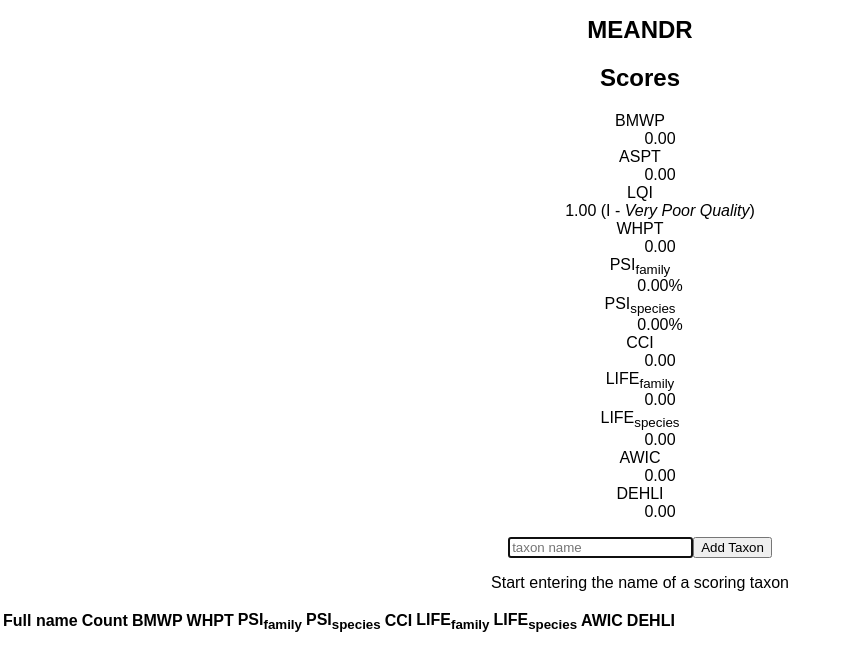
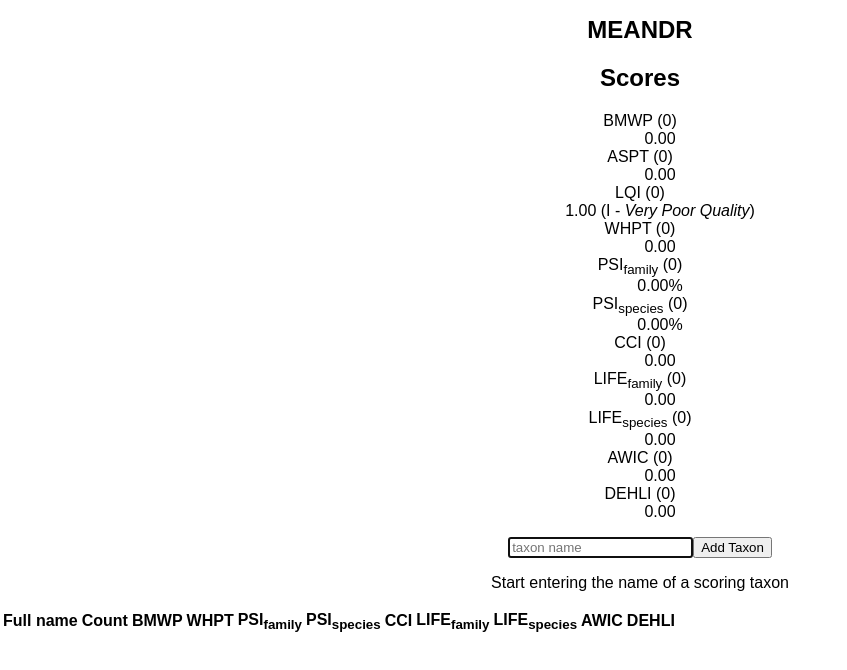
Before and after one commit to valravn-tech/meandr, a React (Create React App) app: page / in a window 1280 px wide. Shown: the top 670 px of the page, without its empty margins (0-847 px from the left). Built offline with nearby package versions, Linux system fonts and the light colour scheme; the HTML template or start-up script is replaced by a standard one.

Commit message:
Fix: prevent double-counting taxa (BMWP/WHPT)

```diff
--- a/src/TaxaForm.tsx
+++ b/src/TaxaForm.tsx
@@ -104,6 +104,7 @@ interface FoundTaxon {
 const TaxonFound: React.SFC<{taxon: FoundTaxon, addToCount: (add:number) => void  }> = (props) => {
     const dec = (e:React.MouseEvent<HTMLButtonElement, MouseEvent>) => { props.addToCount(-1) }
     const inc = (e:React.MouseEvent<HTMLButtonElement, MouseEvent>) => { props.addToCount( 1) }
+
     const bmwp    = scoresBmwp.get(taxonKeyName(props.taxon.code));
     const whpt    = calcSingleWhpt       (props.taxon);
     const psiFam  = calcSinglePsiFamily  (props.taxon);
@@ -113,6 +114,7 @@ const TaxonFound: React.SFC<{taxon: FoundTaxon, addToCount: (add:number) => void
     const lifeSpc = calcSingleLifeSpecies(props.taxon);
     const awic    = calcSingleAwic       (props.taxon);
     const dehli   = calcSingleDehli      (props.taxon);
+
     return (
         <tr>
             <td><TaxonName taxonCode={props.taxon.code} /></td>
@@ -169,13 +171,13 @@ const nextTaxonLevel = (lvl: 'major_group' | 'family' | 'genus' | 'species' | un
 )
 
 // TODO: fix double scoring when family added and species in that family added
-const taxonFromMapAtAnyLevel = (taxon: FoundTaxon, scores: Map<any,any>): any | undefined => {
+const taxonFromMapAtAnyLevel = (taxon: FoundTaxon, scores: Map<any,any>): {info:any, lvl:TaxonLvl} | undefined => {
     const tx = allTaxa.get(taxon.code);
     for(let lvl:TaxonLvl | undefined = taxonLevel(taxon.code); tx && lvl; lvl = nextTaxonLevel(lvl)) {
         const name = tx[lvl];
-        const score = scores.get(name);
-        if (score)
-        {   return score;    }
+        const info = scores.get(name);
+        if (info)
+        {   return { info, lvl };    }
     }
     return undefined;
 }
@@ -202,30 +204,27 @@ const logAbundanceWhpt = (count: number): number => {
 }
 
 const calcSingleBmwp = (foundTaxon:FoundTaxon): number | undefined => {
-    const bmwp:    ScoreBmwp | undefined = taxonFromMapAtAnyLevel(foundTaxon, scoresBmwp);
-    // const bmwp: ScoreBMWP | undefined = scoresBmwp.get(foundTaxon.name);
+    const bmwp: { info: ScoreBmwp, lvl: TaxonLvl } | undefined = taxonFromMapAtAnyLevel(foundTaxon, scoresBmwp);
     return (bmwp)
-        ? bmwp.score_orig
+        ? bmwp.info.score_orig
         : undefined;
 }
 
 const calcSingleWhpt = (foundTaxon:FoundTaxon): number | undefined => {
-    const whpt: ScoreWhpt | undefined = taxonFromMapAtAnyLevel(foundTaxon, scoresWhpt);
-    // const whpt: ScoreWHPT | undefined = scoresWhpt.get(foundTaxon.name);
+    const whpt: { info: ScoreWhpt, lvl:TaxonLvl } | undefined = taxonFromMapAtAnyLevel(foundTaxon, scoresWhpt);
     const iScore = logAbundanceWhpt(foundTaxon.count) - 1;
     return (whpt && iScore >= 0)
-        ? whpt.scores[iScore]
+        ? whpt.info.scores[iScore]
         : undefined;
 }
 
 
 const calcSingleCci = (foundTaxon:FoundTaxon): number | undefined => {
-    const cci: ScoreCci | undefined = taxonFromMapAtAnyLevel(foundTaxon, scoresCci);
-    // const psi: ScorePsiFam | undefined = scoresPsiFamily.get(foundTaxon.name);
+    const cci: { info: ScoreCci, lvl:TaxonLvl } | undefined = taxonFromMapAtAnyLevel(foundTaxon, scoresCci);
     if (! (cci && foundTaxon.count) )
     {   return undefined;    }
     else
-    {   return cci.score;   }
+    {   return cci.info.score;   }
 }
 
 const calcCci = (foundTaxa: FoundTaxon[]): { score:number, count:number } => {
@@ -248,10 +247,9 @@ const calcCci = (foundTaxa: FoundTaxon[]): { score:number, count:number } => {
 
 // TODO: separate to species/family calculation
 const calcSingleAwic = (foundTaxon:FoundTaxon): number | undefined => {
-    const awic: ScoreAwic | undefined = taxonFromMapAtAnyLevel(foundTaxon, scoresAwic);
-    // const psi: ScorePsiFam | undefined = scoresPsiFamily.get(foundTaxon.name);
+    const awic: { info: ScoreAwic, lvl:TaxonLvl } | undefined = taxonFromMapAtAnyLevel(foundTaxon, scoresAwic);
     return (awic && foundTaxon.count)
-        ? awic.score
+        ? awic.info.score
         : undefined;
 }
 
@@ -266,10 +264,9 @@ const calcAwic = (foundTaxa: FoundTaxon[]): { score:number, count:number } => (
 
 // TODO: account for exceptions
 const calcSingleDehli = (foundTaxon:FoundTaxon): number | undefined => {
-    const dehli: ScoreDehli | undefined = taxonFromMapAtAnyLevel(foundTaxon, scoresDehli);
-    // const psi: ScorePsiFam | undefined = scoresPsiFamily.get(foundTaxon.name);
+    const dehli: { info: ScoreDehli, lvl:TaxonLvl } | undefined = taxonFromMapAtAnyLevel(foundTaxon, scoresDehli);
     return (dehli && foundTaxon.count)
-        ? dehli.score
+        ? dehli.info.score
         : undefined;
 }
 
@@ -295,26 +292,26 @@ interface SingleScorePSI {
 }
 
 const calcSinglePsiFamily = (foundTaxon:FoundTaxon): SingleScorePSI | undefined => {
-    const psi: ScorePsiFam | undefined = taxonFromMapAtAnyLevel(foundTaxon, scoresPsiFamily);
+    const psi: { info: ScorePsiFam, lvl:TaxonLvl } | undefined = taxonFromMapAtAnyLevel(foundTaxon, scoresPsiFamily);
     // const psi: ScorePsiFam | undefined = scoresPsiFamily.get(foundTaxon.name);
     if(! (psi && foundTaxon.count) )
     {   return undefined;    }
     else {
         const iScore = logAbundance(foundTaxon.count) - 1;
-        const score = scoresPsiGroups[psi.fssr].scores[iScore]
-        return { score, fssr:psi.fssr }
+        const score = scoresPsiGroups[psi.info.fssr].scores[iScore]
+        return { score, fssr:psi.info.fssr }
     }
 }
 
 const calcSinglePsiSpecies = (foundTaxon:FoundTaxon): SingleScorePSI | undefined => {
-    const psi: ScorePsiSpc | undefined = taxonFromMapAtAnyLevel(foundTaxon, scoresPsiSpecies);
+    const psi: { info: ScorePsiSpc, lvl:TaxonLvl } | undefined = taxonFromMapAtAnyLevel(foundTaxon, scoresPsiSpecies);
     // const psi: ScorePsiFam | undefined = scoresPsiFamily.get(foundTaxon.name);
     if(! (psi && foundTaxon.count) )
     {   return undefined;    }
     else {
         const iScore = logAbundance(foundTaxon.count) - 1;
-        const score = scoresPsiGroups[psi.fssr].scores[iScore]
-        return { score, fssr:psi.fssr }
+        const score = scoresPsiGroups[psi.info.fssr].scores[iScore]
+        return { score, fssr:psi.info.fssr }
     }
 }
 
@@ -363,13 +360,13 @@ const calcPsiSpecies = (foundTaxa: FoundTaxon[]): { score:number, count:number }
 }
 
 const calcSingleLife = (foundTaxon:FoundTaxon, scoresTable:Map<string, ScoreLifeFam> | Map<string, ScoreLifeFam>): number | undefined => {
-    const life: ScoreLifeFam | ScoreLifeSpc | undefined = taxonFromMapAtAnyLevel(foundTaxon, scoresTable);
+    const life: { info: ScoreLifeFam | ScoreLifeSpc, lvl:TaxonLvl } | undefined = taxonFromMapAtAnyLevel(foundTaxon, scoresTable);
     // const life: ScoreLifeFam | ScoreLifeSpc | undefined = scoresTable.get(foundTaxon.name);
     if(! (life && foundTaxon.count) )
     {   return undefined;    }
     else {
         const iScore = logAbundance(foundTaxon.count) - 1;
-        return scoresLifeGroups[life.flow].scores[iScore];
+        return scoresLifeGroups[life.info.flow].scores[iScore];
     }
 }
 
@@ -389,17 +386,48 @@ const calcLife = (foundTaxa:FoundTaxon[], scoresTable:Map<string, ScoreLifeFam>
 const calcLifeFamily  = (foundTaxa:FoundTaxon[]) => calcLife(foundTaxa, scoresLifeFamily)
 const calcLifeSpecies = (foundTaxa:FoundTaxon[]) => calcLife(foundTaxa, scoresLifeSpecies)
 
-const calcScore = (calcSingle: (t:FoundTaxon) => number | undefined, foundTaxa: FoundTaxon[]): { score:number, count:number } => (
-    foundTaxa.reduce((acc, taxon) => {
+// could also do via scoringEquivalent()
+interface ScoringTaxon {
+    code:        TaxaCode, // e.g. "03110100" -> "Hydra"
+    scoringCode: TaxaCode, // e.g. "03110000" -> "Hydridae"
+    count:       number,   //
+    lvl:         TaxonLvl,  // e.g. "genus"
+    scoringLvl:  TaxonLvl,  // e.g. "family"
+    info:        any,
+}
+
+const calcScore = (calcSingle: (t: FoundTaxon) => number | undefined, scores:Map<any,any>, foundTaxa: FoundTaxon[])
+: { score:number, count:number } => {
+    const scorableTaxa = foundTaxa.reduce((taxa:ScoringTaxon[], taxon:FoundTaxon) => {
+            const tx = taxonFromMapAtAnyLevel(taxon, scores);
+            if (tx) {
+                const code        = taxon.code;
+                const count       = taxon.count;
+                const lvl         = taxonLevel(code);
+                const scoringLvl  = tx.lvl;
+                const scoringCode = (allTaxa.get(code) as Taxa)[scoringLvl];
+                const info        = tx.info;
+
+                taxa.push({ code, scoringCode, count, lvl, scoringLvl, info });
+            }
+            return taxa;
+    }, []);
+
+    // TODO (opt): there's almost certainly a way of doing this with lower time complexity!
+    const scoringTaxa = scorableTaxa.filter((taxon, i, arr) => (
+        arr.findIndex(tx => tx.scoringCode === taxon.scoringCode) === i
+    ))
+
+    return scoringTaxa.reduce((acc, taxon) => {
         const taxonScore = calcSingle(taxon);
         return (taxonScore)
             ? { score: acc.score + taxonScore, count: acc.count + 1 }
             : acc;
-    }, { score:0, count:0 })
-)
+    }, { score:0, count:0 });
+}
 
-const calcWhpt       = (foundTaxa:FoundTaxon[]) => calcScore(calcSingleWhpt,       foundTaxa);
-const calcBmwp       = (foundTaxa:FoundTaxon[]) => calcScore(calcSingleBmwp,       foundTaxa);
+const calcWhpt = (foundTaxa:FoundTaxon[]) => calcScore(calcSingleWhpt, scoresWhpt, foundTaxa);
+const calcBmwp = (foundTaxa:FoundTaxon[]) => calcScore(calcSingleBmwp, scoresBmwp, foundTaxa);
 
 const calcAspt = (foundTaxa:FoundTaxon[]): number => {
     const bmwp = calcBmwp(foundTaxa);
@@ -473,24 +501,32 @@ const calcLqi = ( bmwp:number, aspt:number, type:string): {score:number, index:
 
 
 const TaxaScore: React.SFC<{foundTaxa:FoundTaxon[]}> = (p) => {
-    const bmwp = calcBmwp(p.foundTaxa).score;
-    const aspt = calcAspt(p.foundTaxa);
-    const lqi = calcLqi(bmwp, aspt, "standard");
+    const bmwp    = calcBmwp(p.foundTaxa);
+    const aspt    = calcAspt(p.foundTaxa);
+    const lqi     = calcLqi(bmwp.score, aspt, "standard");
+    const whpt    = calcWhpt(p.foundTaxa)
+    const psiFam  = calcPsiFamily(p.foundTaxa)
+    const psiSpc  = calcPsiSpecies(p.foundTaxa)
+    const cci     = calcCci(p.foundTaxa)
+    const lifeFam = calcLifeFamily(p.foundTaxa)
+    const lifeSpc = calcLifeSpecies(p.foundTaxa)
+    const awic    = calcAwic(p.foundTaxa)
+    const dehli   = calcDehli(p.foundTaxa)
     return (
         <div>
             <h2>Scores</h2>
             <dl>
-                <dt>BMWP</dt>                   <dd>{bmwp.toFixed(2)}</dd>
-                <dt>ASPT</dt>                   <dd>{aspt.toFixed(2)}</dd>
-                <dt>LQI</dt>                    <dd>{lqi.score.toFixed(2)} ({lqi.index} - <em>{lqi.interpretation}</em>)</dd>
-                <dt>WHPT</dt>                   <dd>{calcWhpt(p.foundTaxa).score.toFixed(2)}</dd>
-                <dt>PSI<sub>family</sub></dt>   <dd>{calcPsiFamily(p.foundTaxa).score.toFixed(2)}%</dd>
-                <dt>PSI<sub>species</sub></dt>  <dd>{calcPsiSpecies(p.foundTaxa).score.toFixed(2)}%</dd>
-                <dt>CCI</dt>                    <dd>{calcCci(p.foundTaxa).score.toFixed(2)}</dd>
-                <dt>LIFE<sub>family</sub></dt>  <dd>{calcLifeFamily(p.foundTaxa).score.toFixed(2)}</dd>
-                <dt>LIFE<sub>species</sub></dt> <dd>{calcLifeSpecies(p.foundTaxa).score.toFixed(2)}</dd>
-                <dt>AWIC</dt>                   <dd>{calcAwic(p.foundTaxa).score.toFixed(2)}</dd>
-                <dt>DEHLI</dt>                  <dd>{calcDehli(p.foundTaxa).score.toFixed(2)}</dd>
+                <dt>BMWP                   ({bmwp.count})</dt>   <dd>{bmwp   .score.toFixed(2)}</dd>
+                <dt>ASPT                   ({bmwp.count})</dt>   <dd>{aspt         .toFixed(2)}</dd>
+                <dt>LQI                    ({bmwp.count})</dt>   <dd>{lqi    .score.toFixed(2)} ({lqi.index} - <em>{lqi.interpretation}</em>)</dd>
+                <dt>WHPT                   ({whpt.count})</dt>   <dd>{whpt   .score.toFixed(2)}</dd>
+                <dt>PSI<sub>family</sub>   ({psiFam.count})</dt> <dd>{psiFam .score.toFixed(2)}%</dd>
+                <dt>PSI<sub>species</sub>  ({psiSpc.count})</dt> <dd>{psiSpc .score.toFixed(2)}%</dd>
+                <dt>CCI                    ({cci.count})</dt>    <dd>{cci    .score.toFixed(2)}</dd>
+                <dt>LIFE<sub>family</sub>  ({lifeFam.count})</dt><dd>{lifeFam.score.toFixed(2)}</dd>
+                <dt>LIFE<sub>species</sub> ({lifeSpc.count})</dt><dd>{lifeSpc.score.toFixed(2)}</dd>
+                <dt>AWIC                   ({awic.count})</dt>   <dd>{awic   .score.toFixed(2)}</dd>
+                <dt>DEHLI                  ({dehli.count})</dt>  <dd>{dehli  .score.toFixed(2)}</dd>
             </dl>
         </div>
     )
```
